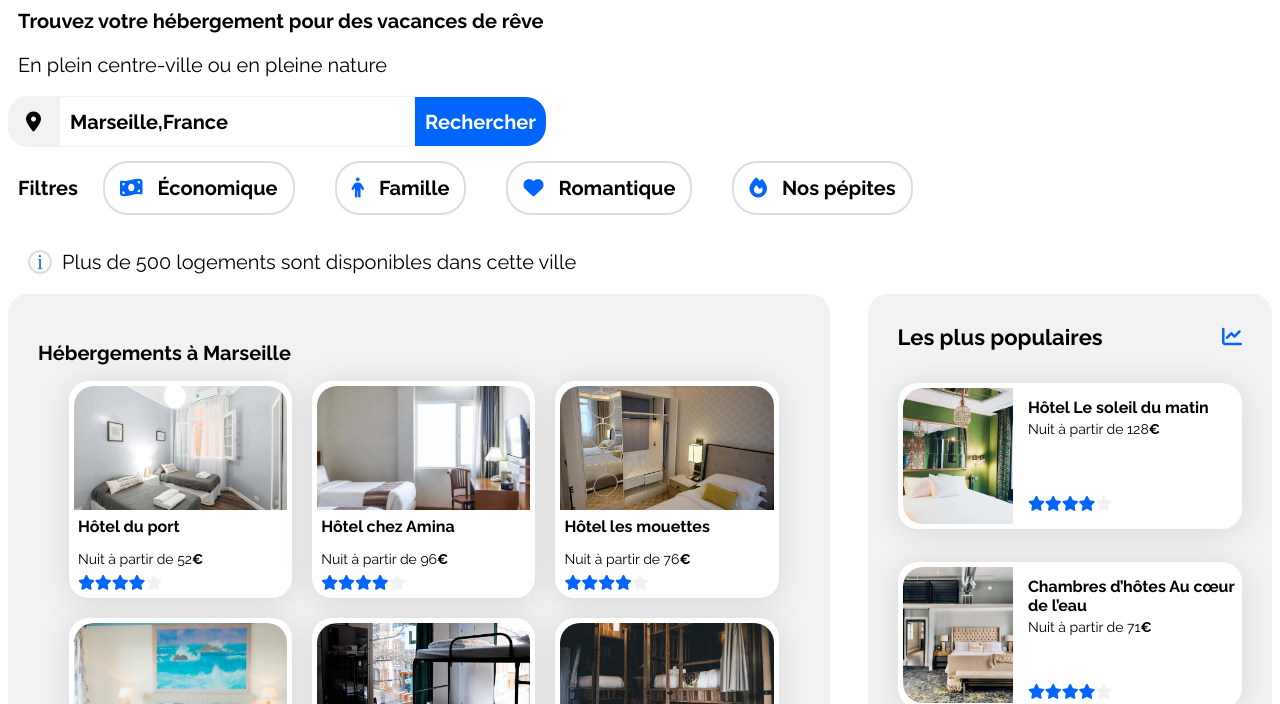
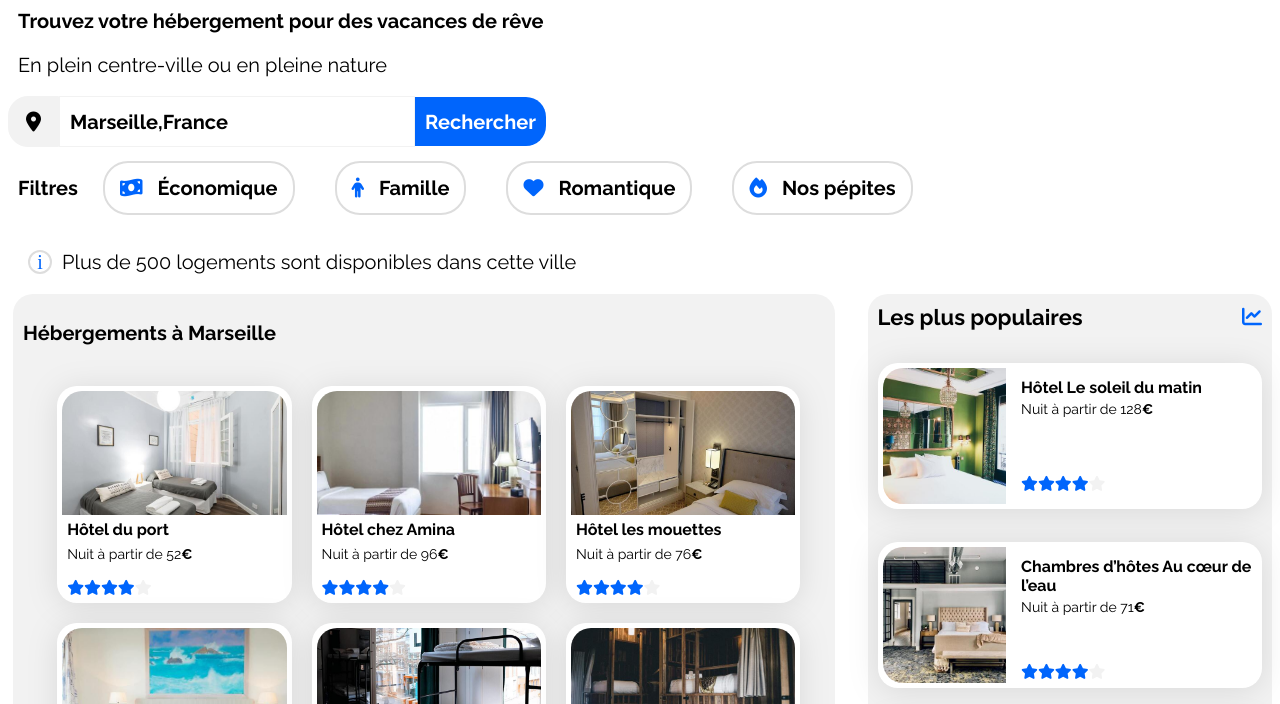
Before and after one commit to DenisLucien/Projet_Booki, a plain HTML site: page index.html in a window 1280 px wide. Shown: the part 96-800 px from the top of the page. Drawn offline with Linux system fonts and the light colour scheme.

Commit message:
Suppression overflow + retouches

```diff
--- a/css/style.css
+++ b/css/style.css
@@ -98,6 +98,11 @@ a {
 .card-rating span{
     display:none;
 }
+.card-content{
+    display:flex;
+    flex-direction: column;
+    justify-content: space-between;
+}
 
 
 
@@ -127,7 +132,7 @@ a {
 .hebergements-and-populaires section {
     background-color: var(--main-bg-color);
     border-radius: 20px;
-    padding: 30px;
+    padding: 10px;
     box-sizing: border-box;
 }
 
@@ -135,9 +140,9 @@ a {
 .hebergements {
     display:flex;
     flex-direction: column;
-    justify-content: flex-start;
+    justify-content: space-between;
     align-items: start;
-    margin:0;
+    margin:0 0 0 5px;
     padding: 0;
     /* object-fit: cover;  */
     object-position: center bottom;
@@ -180,27 +185,29 @@ a {
 }
 .cardH h3   {
     display: block;
-    margin: 7px 0 15px 0;
-    padding: 0 0 0  4px;
-    overflow: hidden;
+    margin: 0;
+    padding:  5px 0 5px 5px;
     /* border:solid pink 2px; */
     border-radius: 20px 20px 20px 20px;
     font-size: 16px;
 }
 .cardH p{
-    margin: 10px 0 10px 0;
-    padding: 0 0 0 4px;
-    /* border:solid pink 2px; */
+    margin:0;
+    padding:  2px 0 2px 5px;
     border-radius: 20px 20px 20px 20px;
     font-size: 14px;
 }
+.cardH .card-content{
+
+    height:78px;
+}
 .cardH .card-txt{
     height:80%;
-    overflow:hidden;
+    /* overflow:hidden; */
 }
 .cardH .card-rating{
     margin:5px 0 0 0;
-    padding:0 0 0 4px;
+    padding:0 0 0 5px;
     }
 .cardH img{
     display:block;
@@ -492,9 +499,8 @@ plus haut en dessous des cards) */
 }
 .cardA{
     height:439px;
-    overflow:hidden;
-    /* border:solid red 2px; */
-    /* border:solid white 5px; */
+    width:25%;
+
     border-radius: 20px 20px 20px 20px;
     filter: drop-shadow(0px 3px 15px rgba(0, 0, 0, 0.1));
 
@@ -529,7 +535,7 @@ plus haut en dessous des cards) */
     object-fit: cover;
     justify-content: center;
     margin:3px 3px 3px 0    px;
-    width:297.5px;
+    width:100%;
     height: 380px;
     border-radius: 20px 20px 0 0;
     filter:none;
```
Also changed, not shown: Denis_Lucien_Projet2_Booki_16Decembre2024.txt (added), 1 other file.
